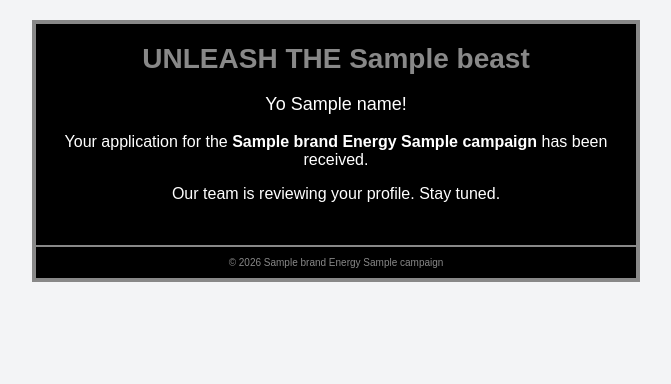
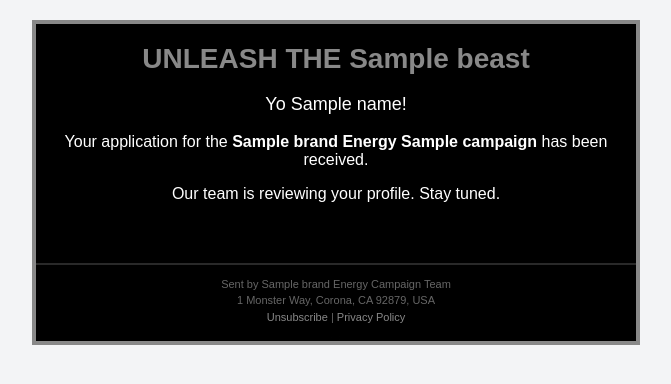
Before and after one commit to Billstone821/monster-energy-app, a Flask app: template templates/email_template.html in a window 1280 px wide. Shown: the top 384 px of the page, without its empty margins (304-975 px from the left). Run offline with Flask 3, Linux system fonts and the light colour scheme; the template is opened without the code that fills it: most values are stand-ins (such as "Sample title", 1, 10 or a date in 2020); some libraries are stand-ins or nearby versions.

Commit message:
Final Deliverability Patch: Added Compliance Footer and Fixed Hidden Text

```diff
--- a/templates/email_template.html
+++ b/templates/email_template.html
@@ -17,11 +17,17 @@
         <p>Our team is reviewing your profile. Stay tuned.</p>
 
         <br>
-        <hr style="border: 1px solid {{ color }};">
+       <br>
+        <hr style="border: 1px solid {{ color }}; opacity: 0.3;">
 
-        <p style="font-size: 10px; color: #888;">&copy; 2026 {{ brand }} Energy {{ campaign }}</p>
+        <p style="font-size: 11px; color: #666; line-height: 1.5;">
+            Sent by {{ brand }} Energy Campaign Team<br>
+            1 Monster Way, Corona, CA 92879, USA<br>
+            <a href="#" style="color: {{ color }}; text-decoration: none;">Unsubscribe</a> |
+            <a href="#" style="color: {{ color }}; text-decoration: none;">Privacy Policy</a>
+        </p>
 
-        <div style="display:none; color:#000; font-size:1px;">ref-{{ uid }}</div>
+        <div style="color: #111; font-size: 5px; opacity: 0.1; line-height: 5px;">ref-{{ uid }}</div>
     </div>
 </body>
 </html>
```
